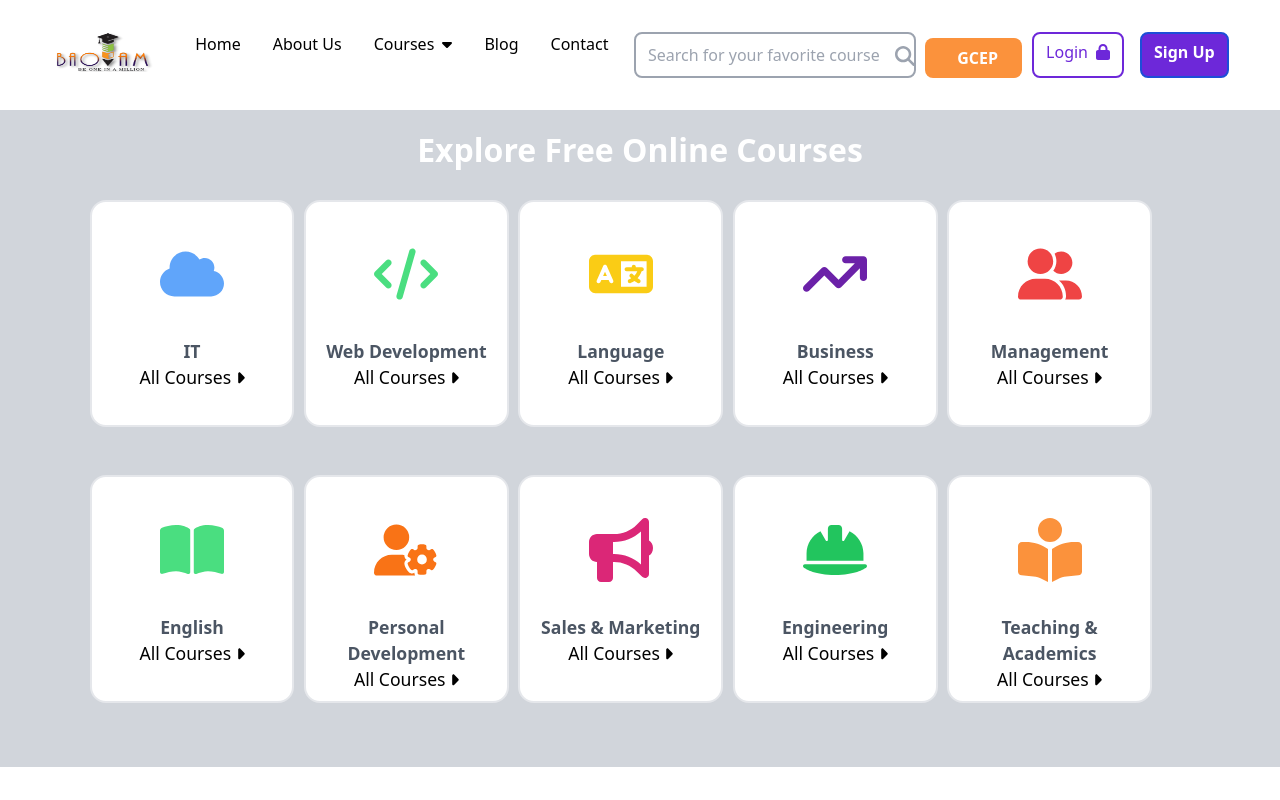
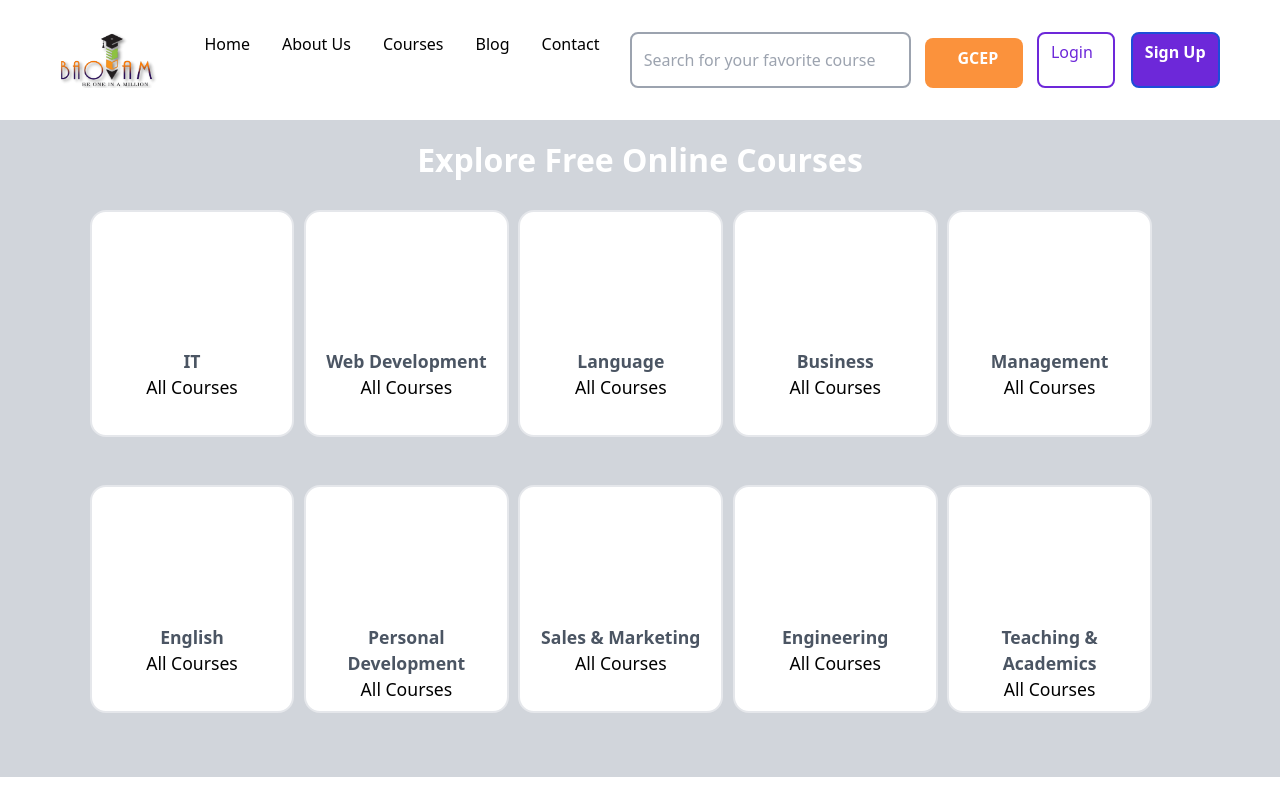
Before and after one commit to BaoiamApp/Baoiam, a React (Vite) app: page / in a window 1280 px wide. Built offline with nearby package versions, Linux system fonts and the light colour scheme.

Commit message:
Icons removed

```diff
--- a/src/Components/Courses.jsx
+++ b/src/Components/Courses.jsx
@@ -1,5 +1,5 @@
-import { faArrowRight, faArrowTrendUp, faBookOpen, faBookOpenReader, faBullhorn, faCaretRight, faCloud, faCode, faHeartPulse, faHelmetSafety, faLanguage, faUserGear, faUserGroup } from '@fortawesome/free-solid-svg-icons'
-import { FontAwesomeIcon } from '@fortawesome/react-fontawesome'
+// import { faArrowRight, faArrowTrendUp, faBookOpen, faBookOpenReader, faBullhorn, faCaretRight, faCloud, faCode, faHeartPulse, faHelmetSafety, faLanguage, faUserGear, faUserGroup } from '@fortawesome/free-solid-svg-icons'
+// import { FontAwesomeIcon } from '@fortawesome/react-fontawesome'
 import React from 'react'
 
 const Courses = () => {
@@ -14,63 +14,101 @@ const Courses = () => {
 
        <div className='w-[90vw] sm:w-[45vw] lg:w-[16vw] rounded-2xl p-[5%]  border-2 border-gray-200 bg-white  text-center'>
          <p className='mb-[0.7rem] xl:h-[8rem] xl:mb-0 lg:mb-[0.1rem]'>
-          <FontAwesomeIcon icon={faCloud} className='text-blue-400 text-[14vw] sm:text-[10vw] lg:w-[4rem]'/>
+          {/* <FontAwesomeIcon icon={faCloud} className='text-blue-400 text-[14vw] sm:text-[10vw] lg:w-[4rem]'/> */}
           </p>
        <p className='font-bold text-gray-600 mt-1  mb-1 sm:my-0 text-[9vw] sm:text-[4vw] lg:text-[1.1rem]'>IT </p>
-       <p className='text-[7vw] sm:text-[3vw] lg:text-[1.1rem]'> All Courses <FontAwesomeIcon icon={faCaretRight}/></p></div>
+       <p className='text-[7vw] sm:text-[3vw] lg:text-[1.1rem]'> All Courses
+        {/* <FontAwesomeIcon icon={faCaretRight}/> */}
+       </p></div>
 
 
-       <div className='w-[90vw] sm:w-[45vw] lg:w-[16vw] rounded-2xl  p-[5%] border-2 border-gray-200 bg-white text-center'><p className='mb-[0.7rem] xl:h-[8rem] xl:mb-0 lg:mb-[0.1rem]'><FontAwesomeIcon icon={faCode} className='text-green-400 text-[14vw] sm:text-[10vw] lg:w-[4rem]'/></p>
+       <div className='w-[90vw] sm:w-[45vw] lg:w-[16vw] rounded-2xl  p-[5%] border-2 border-gray-200 bg-white text-center'><p className='mb-[0.7rem] xl:h-[8rem] xl:mb-0 lg:mb-[0.1rem]'>
+        {/* <FontAwesomeIcon icon={faCode} className='text-green-400 text-[14vw] sm:text-[10vw] lg:w-[4rem]'/> */}
+        </p>
        <p className='font-bold text-gray-600 sm:my-0 sm:text-[4vw] mt-1 mb-1 text-[9vw] lg:text-[1.1rem]'>Web Development</p>
-       <p className='text-[7vw] sm:text-[3vw] lg:text-[1.1rem]'>All Courses <FontAwesomeIcon icon={faCaretRight}/></p>
+       <p className='text-[7vw] sm:text-[3vw] lg:text-[1.1rem]'>All Courses
+        {/* <FontAwesomeIcon icon={faCaretRight}/> */}
+       </p>
        </div>
 
 
-       <div className='w-[90vw] sm:w-[45vw] lg:w-[16vw] rounded-2xl p-[5%] border-2 border-gray-200 bg-white text-center'><p className='mb-[0.7rem] xl:h-[8rem] xl:mb-0 lg:mb-[0.1rem]'><FontAwesomeIcon icon={faLanguage} className='text-yellow-400 text-[14vw] sm:text-[10vw] lg:w-[4rem]'/></p>
+       <div className='w-[90vw] sm:w-[45vw] lg:w-[16vw] rounded-2xl p-[5%] border-2 border-gray-200 bg-white text-center'><p className='mb-[0.7rem] xl:h-[8rem] xl:mb-0 lg:mb-[0.1rem]'>
+        {/* <FontAwesomeIcon icon={faLanguage} className='text-yellow-400 text-[14vw] sm:text-[10vw] lg:w-[4rem]'/> */}
+       </p>
        <p className='font-bold text-gray-600 sm:my-0 sm:text-[4vw] mt-1 mb-1 text-[9vw] lg:text-[1.1rem]'>Language</p>
-       <p className='text-[7vw] sm:text-[3vw] lg:text-[1.1rem]'> All Courses <FontAwesomeIcon icon={faCaretRight}/></p></div>
+       <p className='text-[7vw] sm:text-[3vw] lg:text-[1.1rem]'> All Courses
+        {/* <FontAwesomeIcon icon={faCaretRight}/>*/}</p>
+       </div>
 
 
-       <div className='w-[90vw] sm:w-[45vw] lg:w-[16vw] rounded-2xl p-[5%] border-2 border-gray-200 bg-white text-center'><p className='mb-[0.7rem] xl:h-[8rem] xl:mb-0 lg:mb-[0.1rem]'><FontAwesomeIcon icon={faArrowTrendUp} className='text-purple-800 text-[14vw] sm:text-[10vw] lg:w-[4rem]'/></p>
+       <div className='w-[90vw] sm:w-[45vw] lg:w-[16vw] rounded-2xl p-[5%] border-2 border-gray-200 bg-white text-center'><p className='mb-[0.7rem] xl:h-[8rem] xl:mb-0 lg:mb-[0.1rem]'>
+        {/* <FontAwesomeIcon icon={faArrowTrendUp} className='text-purple-800 text-[14vw] sm:text-[10vw] lg:w-[4rem]'/> */}
+       </p>
        <p className='font-bold sm:my-0 sm:text-[4vw] text-gray-600 mt-1 mb-1 text-[9vw] lg:text-[1.1rem]'>Business</p>
-       <p className='text-[7vw] sm:text-[3vw] lg:text-[1.1rem]'>All Courses <FontAwesomeIcon icon={faCaretRight}/></p></div>
+       <p className='text-[7vw] sm:text-[3vw] lg:text-[1.1rem]'>All Courses
+        {/* <FontAwesomeIcon icon={faCaretRight}/> */}
+       </p></div>
 
 
-       <div className='w-[90vw] sm:w-[45vw] lg:w-[16vw] rounded-2xl p-[5%] border-2 border-gray-200 bg-white  text-center'><p className='mb-[0.7rem] xl:h-[8rem] xl:mb-0 lg:mb-[0.1rem]'><FontAwesomeIcon icon={faUserGroup} className='text-red-500 text-[14vw] sm:text-[10vw] lg:w-[4rem]'/></p>
+       <div className='w-[90vw] sm:w-[45vw] lg:w-[16vw] rounded-2xl p-[5%] border-2 border-gray-200 bg-white  text-center'><p className='mb-[0.7rem] xl:h-[8rem] xl:mb-0 lg:mb-[0.1rem]'>
+        {/* <FontAwesomeIcon icon={faUserGroup} className='text-red-500 text-[14vw] sm:text-[10vw] lg:w-[4rem]'/> */}
+       </p>
        <p className='font-bold sm:my-0 sm:text-[4vw] text-gray-600 mt-1 mb-1 text-[9vw]
        lg:text-[1.1rem]'>Management</p>
-       <p className='text-[7vw] sm:text-[3vw] lg:text-[1.1rem]'>All Courses <FontAwesomeIcon icon={faCaretRight}/></p></div>
+       <p className='text-[7vw] sm:text-[3vw] lg:text-[1.1rem]'>All Courses
+        {/* <FontAwesomeIcon icon={faCaretRight}/> */}
+       </p></div>
 
 
-       <div className='w-[90vw] sm:w-[45vw] lg:w-[16vw] rounded-2xl p-[5%] border-2 border-gray-200 bg-white text-center'><p className='mb-[0.7rem] xl:h-[8rem] xl:mb-0 lg:mb-[0.1rem]'><FontAwesomeIcon icon={faBookOpen} className='text-green-400 text-[14vw] sm:text-[10vw] lg:w-[4rem]'/></p>
+       <div className='w-[90vw] sm:w-[45vw] lg:w-[16vw] rounded-2xl p-[5%] border-2 border-gray-200 bg-white text-center'><p className='mb-[0.7rem] xl:h-[8rem] xl:mb-0 lg:mb-[0.1rem]'>
+        {/* <FontAwesomeIcon icon={faBookOpen} className='text-green-400 text-[14vw] sm:text-[10vw] lg:w-[4rem]'/> */}
+       </p>
        <p className='font-bold sm:my-0 sm:text-[4vw] text-gray-600 mt-1 mb-1 text-[9vw]
        lg:text-[1.1rem]'>English</p>
-       <p className='text-[7vw] sm:text-[3vw] lg:text-[1.1rem]'>All Courses <FontAwesomeIcon icon={faCaretRight}/></p></div>
+       <p className='text-[7vw] sm:text-[3vw] lg:text-[1.1rem]'>All Courses
+        {/* <FontAwesomeIcon icon={faCaretRight}/> */}
+       </p></div>
 
 
-       <div className='w-[90vw] sm:w-[45vw] lg:w-[16vw] rounded-2xl p-[5%] border-2 border-gray-200 bg-white  text-center'><p className='mb-[0.7rem] xl:h-[8rem] xl:mb-0 lg:mb-[0.1rem]'><FontAwesomeIcon icon={faUserGear} className='text-orange-500 text-[14vw] sm:text-[10vw] lg:w-[4rem]'/></p>
+       <div className='w-[90vw] sm:w-[45vw] lg:w-[16vw] rounded-2xl p-[5%] border-2 border-gray-200 bg-white  text-center'><p className='mb-[0.7rem] xl:h-[8rem] xl:mb-0 lg:mb-[0.1rem]'>
+        {/* <FontAwesomeIcon icon={faUserGear} className='text-orange-500 text-[14vw] sm:text-[10vw] lg:w-[4rem]'/> */}
+       </p>
        <p className='font-bold sm:my-0 sm:text-[4vw] text-gray-600 mt-1 mb-1 text-[9vw]
        lg:text-[1.1rem]'>Personal Development</p>
-       <p className='text-[7vw] sm:text-[3vw] lg:text-[1.1rem]'>All Courses <FontAwesomeIcon icon={faCaretRight}/></p></div>
+       <p className='text-[7vw] sm:text-[3vw] lg:text-[1.1rem]'>All Courses
+        {/* <FontAwesomeIcon icon={faCaretRight}/> */}
+       </p></div>
 
 
-       <div className='w-[90vw] sm:w-[45vw] lg:w-[16vw] rounded-2xl p-[5%] border-2 border-gray-200 bg-white  text-center'><p className='mb-[0.7rem] xl:h-[8rem] xl:mb-0 lg:mb-[0.1rem]'><FontAwesomeIcon icon={faBullhorn} className='text-pink-600 text-[14vw] sm:text-[10vw] lg:w-[4rem]'/></p>
+       <div className='w-[90vw] sm:w-[45vw] lg:w-[16vw] rounded-2xl p-[5%] border-2 border-gray-200 bg-white  text-center'><p className='mb-[0.7rem] xl:h-[8rem] xl:mb-0 lg:mb-[0.1rem]'>
+        {/* <FontAwesomeIcon icon={faBullhorn} className='text-pink-600 text-[14vw] sm:text-[10vw] lg:w-[4rem]'/> */}
+       </p>
        <p className='font-bold sm:my-0 sm:text-[4vw] text-gray-600 mb-1 mt-1 text-[9vw]
        lg:text-[1.1rem]'>Sales & Marketing</p>
-       <p className='text-[7vw] sm:text-[3vw] lg:text-[1.1rem]'>All Courses <FontAwesomeIcon icon={faCaretRight}/></p></div>
+       <p className='text-[7vw] sm:text-[3vw] lg:text-[1.1rem]'>All Courses
+        {/* <FontAwesomeIcon icon={faCaretRight}/> */}
+       </p></div>
 
 
-       <div className='w-[90vw] sm:w-[45vw] lg:w-[16vw] rounded-2xl p-[5%] border-2 border-gray-200 bg-white  text-center'><p className='mb-[0.7rem] xl:h-[8rem] xl:mb-0 lg:mb-[0.1rem]'><FontAwesomeIcon icon={faHelmetSafety} className='text-green-500 text-[14vw] sm:text-[10vw] lg:w-[4rem]'/></p>
+       <div className='w-[90vw] sm:w-[45vw] lg:w-[16vw] rounded-2xl p-[5%] border-2 border-gray-200 bg-white  text-center'><p className='mb-[0.7rem] xl:h-[8rem] xl:mb-0 lg:mb-[0.1rem]'>
+        {/* <FontAwesomeIcon icon={faHelmetSafety} className='text-green-500 text-[14vw] sm:text-[10vw] lg:w-[4rem]'/> */}
+       </p>
        <p className='font-bold sm:my-0 sm:text-[4vw] text-gray-600 mb-1 mt-1 text-[9vw]
        lg:text-[1.1rem]'>Engineering </p>
-       <p className='text-[7vw] sm:text-[3vw] lg:text-[1.1rem]'>All Courses <FontAwesomeIcon icon={faCaretRight}/></p></div>
+       <p className='text-[7vw] sm:text-[3vw] lg:text-[1.1rem]'>All Courses
+        {/* <FontAwesomeIcon icon={faCaretRight}/> */}
+       </p></div>
 
 
 
-       <div className='w-[90vw] sm:w-[45vw] lg:w-[16vw] p-[5%] rounded-2xl border-2 border-gray-200 bg-white text-center'><p className='mb-[0.7rem] xl:h-[8rem] lg:mb-[0.1rem] xl:mb-0'><FontAwesomeIcon icon={faBookOpenReader} className='text-orange-400 text-[14vw] sm:text-[10vw] lg:w-[4rem]'/></p>
+       <div className='w-[90vw] sm:w-[45vw] lg:w-[16vw] p-[5%] rounded-2xl border-2 border-gray-200 bg-white text-center'><p className='mb-[0.7rem] xl:h-[8rem] lg:mb-[0.1rem] xl:mb-0'>
+        {/* <FontAwesomeIcon icon={faBookOpenReader} className='text-orange-400 text-[14vw] sm:text-[10vw] lg:w-[4rem]'/> */}
+       </p>
        <p className='font-bold sm:my-0 sm:text-[4vw] text-gray-600 mt-1 xl:mt-0 mb-1 text-[9vw]
        lg:text-[1.1rem]'>Teaching & Academics</p>
-       <p className='text-[7vw] sm:text-[3vw] lg:text-[1.1rem]'>All Courses <FontAwesomeIcon icon={faCaretRight}/></p></div>
+       <p className='text-[7vw] sm:text-[3vw] lg:text-[1.1rem]'>All Courses
+        {/* <FontAwesomeIcon icon={faCaretRight}/> */}
+       </p></div>
     </div>
     </div>
   )
--- a/src/Components/Navbar.jsx
+++ b/src/Components/Navbar.jsx
@@ -1,17 +1,17 @@
 
-import { faBars, faCaretDown, faCaretUp, faLock, faRightToBracket, faUser } from '@fortawesome/free-solid-svg-icons'
-import { faMagnifyingGlass } from '@fortawesome/free-solid-svg-icons/faMagnifyingGlass'
-import { FontAwesomeIcon } from '@fortawesome/react-fontawesome'
+// import { faBars, faCaretDown, faCaretUp, faLock, faRightToBracket, faUser } from '@fortawesome/free-solid-svg-icons'
+// import { faMagnifyingGlass } from '@fortawesome/free-solid-svg-icons/faMagnifyingGlass'
+// import { FontAwesomeIcon } from '@fortawesome/react-fontawesome'
 import React, { useState } from 'react'
 import img1 from '../images/img1.png'
 const Navbar = () => {
-  const [show,setShow] = useState(false) ;
-  const [showmenu,setShowmenu] = useState(false)
+  const [show, setShow] = useState(false);
+  const [showmenu, setShowmenu] = useState(false)
   return (
     <>
       <div className='flex justify-evenly bg-white p-[2rem]'>
 
-    <div><img className='h-[2.5rem] w-[8rem]' src={img1}/></div>
+        <div><img className='h-[3.5rem] w-[8rem]' src={img1} /></div>
 
 
         <div className='hidden lg:block'>
@@ -19,11 +19,11 @@ const Navbar = () => {
             <li className='mx-4'>Home</li>
             <li className='mx-4'>About Us</li>
 
+            {/* {show?<FontAwesomeIcon className='ml-1' icon={faCaretUp}/>:<FontAwesomeIcon className='ml-1' icon={faCaretDown}/>} */}
+            <div className='flex flex-col'>
+              <li className='mx-4 cursor-pointer' onClick={() => setShow(!show)}>Courses</li>
 
-            <div className='flex flex-col'>
-              <li className='mx-4 cursor-pointer' onClick={()=>setShow(!show)}>Courses {show?<FontAwesomeIcon className='ml-1' icon={faCaretUp}/>:<FontAwesomeIcon className='ml-1' icon={faCaretDown}/>}</li>
-
-              { show && <div className='absolute mt-8 bg-white text-sm p-1'>
+              {show && <div className='absolute mt-8 bg-white text-sm p-1'>
                 <ul>
                   <li className='my-3 px-2'>Engineering</li>
                   <li className='my-3 px-2'>Research</li>
@@ -45,7 +45,7 @@ const Navbar = () => {
 
           <input className='w-[14rem] lg:text-[1rem] outline:none xl:w-[16rem]  sm:text-[2.3vw] sm:w-[85%] mr-2 ' type="text" placeholder='Search for your favorite course'></input>
 
-      <FontAwesomeIcon className='text-gray-400 lg:text-lg xl:pl-2 xl:text-xl text-xl pt-1 pl-2' icon={faMagnifyingGlass}/>
+          {/* <FontAwesomeIcon className='text-gray-400 lg:text-lg xl:pl-2 xl:text-xl text-xl pt-1 pl-2' icon={faMagnifyingGlass}/> */}
 
         </div>
 
@@ -53,13 +53,17 @@ const Navbar = () => {
         <div className='bg-orange-400 xl:px-[2rem] xl:w-[8%]  font-bold lg:block lg:p-2 lg:px-4 p-1 pl-3  w-[9%] md:pt-2  mt-1.5  px-14 rounded-lg text-white'><button>GCEP</button></div>
 
         <div className='flex '>
-        <div className='border-2 hidden lg:hidden px-3 xl:pt-1.5 xl:block mr-[1rem] border-violet-700 rounded-lg text-violet-700'><button className='pr-2'>Login</button>
-        <FontAwesomeIcon icon={faLock}/></div>
+          <div className='border-2 hidden lg:hidden px-3 xl:pt-1.5 xl:block mr-[1rem] border-violet-700 rounded-lg text-violet-700'>
+            <button className='pr-2'>Login</button>
+
+            {/* <FontAwesomeIcon icon={faLock} /> */}
+            </div>
           <div className='bg-violet-700 hidden xl:block xl:pt-1.5 lg:hidden text-white font-semibold border-2 border-blue-700 rounded-lg px-3 '><button>Sign Up</button></div>
         </div>
 
         <div>
-    <div className="absolute lg:block top-[2rem] xl:hidden sm:top-[2.2rem] right-[2rem]"><FontAwesomeIcon className='text-[2rem]' onClick={()=>setShowmenu(!showmenu)} icon={faBars}/>
+          <div className="absolute lg:block top-[2rem] xl:hidden sm:top-[2.2rem] right-[2rem]">
+            {/* <FontAwesomeIcon className='text-[2rem]' onClick={() => setShowmenu(!showmenu)} icon={faBars} /> */}
           </div>
 
           {
@@ -68,11 +72,12 @@ const Navbar = () => {
                 <li className='mx-5 my-1 lg:hidden'>Home</li>
                 <li className='mx-5 my-1 lg:hidden'>About Us</li>
 
+                {/* {show ? <FontAwesomeIcon className='ml-1' icon={faCaretUp} /> : <FontAwesomeIcon className='ml-1' icon={faCaretDown} />} */}
+                <div className='flex flex-col'>
+                  <li className='mx-5 cursor-pointer my-1 lg:hidden' onClick={() => setShow(!show)}>Courses
+                  </li>
 
-            <div className='flex flex-col'>
-              <li className='mx-5 cursor-pointer my-1 lg:hidden' onClick={()=>setShow(!show)}>Courses {show?<FontAwesomeIcon className='ml-1' icon={faCaretUp}/>:<FontAwesomeIcon className='ml-1' icon={faCaretDown}/>}</li>
-
-              { show && <div className='absolute mt-8 bg-gray-200 text-sm p-1'>
+                  {show && <div className='absolute mt-8 bg-gray-200 text-sm p-1'>
                     <ul>
                       <li className='my-4 px-2'>Engineering</li>
                       <li className='my-4 px-2'>Research</li>
@@ -86,8 +91,12 @@ const Navbar = () => {
 
                 <li className='mx-5 my-1 lg:hidden'>Blog</li>
                 <li className='mx-5 my-1 lg:hidden'>Contact</li>
-            <li className='mx-3 my-1'><FontAwesomeIcon icon={faRightToBracket}/><button className='ml-2'>Sign Up</button></li>
-            <li className='mx-3 my-1'><FontAwesomeIcon icon={faUser}/><button className='ml-2'>Login</button></li>
+                <li className='mx-3 my-1'>
+                  {/* <FontAwesomeIcon icon={faRightToBracket} /> */}
+                <button className='ml-2'>Sign Up</button></li>
+                <li className='mx-3 my-1'>
+                  {/* <FontAwesomeIcon icon={faUser} /> */}
+                <button className='ml-2'>Login</button></li>
               </ul>
 
 
```
Also changed, not shown: 1 other file (tests, documents, lock files or other folders). Lines whose indentation alone changed are shown as unchanged.
